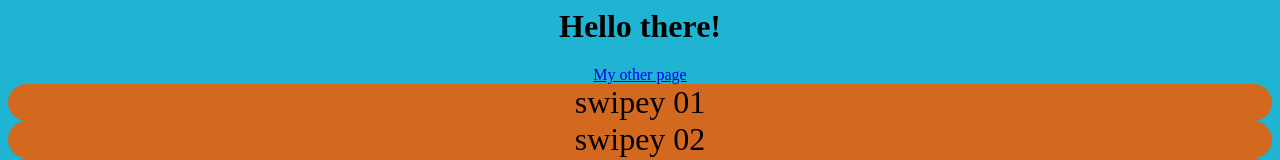
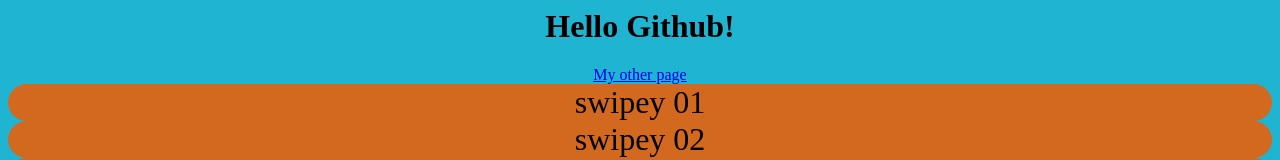
Before and after one commit to jr2nd/swipey, a plain HTML site: page index.html in a window 1280 px wide. Shown: the top 160 px of the page. Drawn offline with Linux system fonts and the light colour scheme.

Commit message:
Update index.html

```diff
--- a/index.html
+++ b/index.html
@@ -8,7 +8,7 @@
 </head>
 
 <body>
-  <h1>Hello there!</h1>
+  <h1>Hello Github!</h1>
   <a href="/me.html">My other page</a>
 
   <div id="swipey-container">
```
